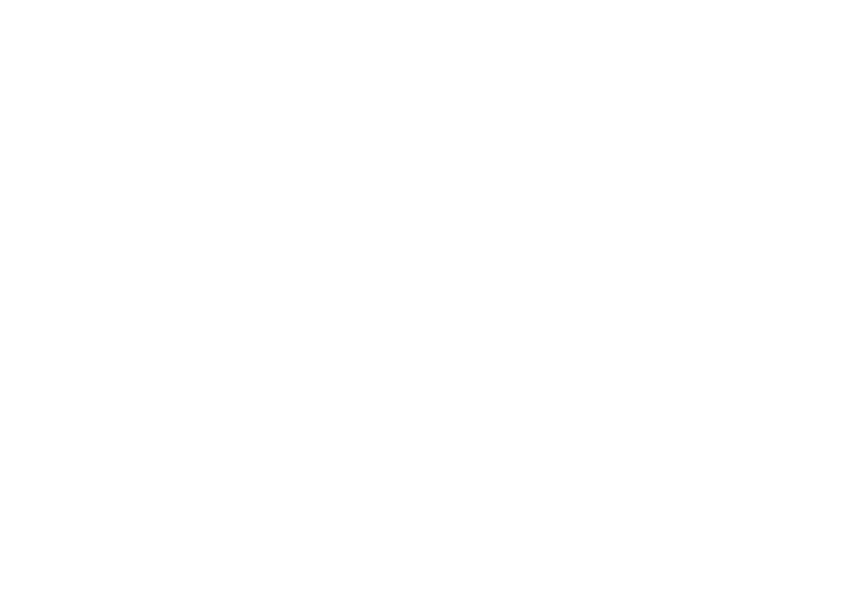
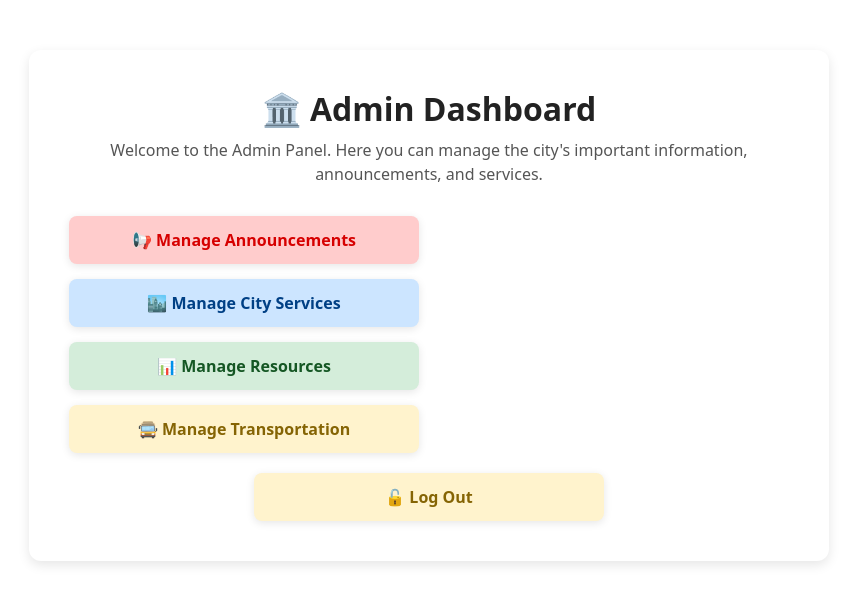
Before and after one commit to ananthakrishna7/smartCityManagement, a React (Vite) app in the folder frontend/: page /admin in a window 1280 px wide. Before the commit this address had no page. Shown: the top 604 px of the page, without its empty margins (211-1068 px from the left). Built offline with nearby package versions, Linux system fonts and the light colour scheme; the HTML template or start-up script is replaced by a standard one.

Commit message:
Created Admin Home page

```diff
--- a/frontend/src/App.jsx
+++ b/frontend/src/App.jsx
@@ -17,6 +17,8 @@ import CityServices from "./pages/CityServices";
 import ResourceManagement from "./pages/ResourceManagement";
 import Announcements from "./pages/Announcement";
 import AdminAnnouncement from "./pages/AdminAnnouncement"; // Import Admin Page
+import AdminHome from "./pages/AdminHome";
+import AdminTransportation from "./pages/AdminTransportation";
 import "bootstrap/dist/css/bootstrap.min.css";
 
 function Navbar() {
@@ -67,7 +69,7 @@ function App() {
 
   // Check if the current route is the login page or admin page
   const isLoginPage = location.pathname === "/login";
-  const isAdminPage = location.pathname === "/adminannouncement";
+  const isAdminPage = location.pathname === "/admin";
 
   // Check if the user is logged in (based on localStorage)
   const isLoggedIn = localStorage.getItem("token") !== null;
@@ -86,6 +88,11 @@ function App() {
           <Route path="/resource-management" element={<ResourceManagement />} />
           <Route path="/announcements" element={<Announcements />} />
           <Route path="/adminannouncement" element={<AdminAnnouncement />} />
+          <Route path="/admin" element={<AdminHome />} />
+          <Route
+            path="/admintransportation"
+            element={<AdminTransportation />}
+          />
           {/* Redirect to login by default */}
           <Route path="/" element={<Navigate to="/login" />} />
         </Routes>
--- /dev/null
+++ b/frontend/src/pages/AdminHome.css
@@ -0,0 +1,84 @@
+/* 🏛️ Admin Dashboard Container */
+.admin-home-container {
+  max-width: 800px;
+  margin: 50px auto;
+  text-align: center;
+  padding: 40px;
+  background: #ffffff;
+  border-radius: 12px;
+  box-shadow: 0px 4px 12px rgba(0, 0, 0, 0.1);
+}
+
+/* 🏛️ Title & Subtitle */
+.admin-home-title {
+  font-size: 2rem;
+  font-weight: bold;
+  margin-bottom: 10px;
+  color: #222;
+}
+
+.admin-home-subtitle {
+  font-size: 1rem;
+  color: #555;
+  margin-bottom: 30px;
+}
+
+/* 🎛️ Admin Buttons Container */
+.admin-actions {
+  display: flex;
+  flex-direction: column;
+  gap: 15px;
+  margin-top: 20px;
+}
+
+/* 📌 Admin Buttons */
+.admin-btn {
+  width: 100%;
+  max-width: 350px;
+  padding: 12px;
+  font-size: 1rem;
+  font-weight: bold;
+  border: none;
+  border-radius: 8px;
+  cursor: pointer;
+  transition: all 0.3s ease-in-out;
+  box-shadow: 0px 2px 8px rgba(0, 0, 0, 0.1);
+}
+
+/* 🎨 Different Button Colors */
+.admin-btn:hover {
+  transform: translateY(-3px);
+  box-shadow: 0px 4px 10px rgba(0, 0, 0, 0.15);
+}
+
+.admin-btn:nth-child(1) {
+  background-color: #ffcccc;
+  color: #d60000;
+}
+
+.admin-btn:nth-child(2) {
+  background-color: #cce5ff;
+  color: #004085;
+}
+
+.admin-btn:nth-child(3) {
+  background-color: #d4edda;
+  color: #155724;
+}
+
+.admin-btn:nth-child(4) {
+  background-color: #fff3cd;
+  color: #856404;
+}
+
+/* 🔒 Logout Button */
+.logout-btn {
+  background-color: #ff4d4d;
+  color: white;
+  margin-top: 20px;
+}
+
+.logout-btn:hover {
+  background-color: #d60000;
+  transform: scale(1.05);
+}
--- /dev/null
+++ b/frontend/src/pages/AdminHome.jsx
@@ -0,0 +1,60 @@
+import React from "react";
+import { useNavigate } from "react-router-dom";
+import "./AdminHome.css";
+
+const AdminHome = () => {
+  const navigate = useNavigate();
+
+  const handleLogout = () => {
+    // Clear local storage
+    localStorage.removeItem("token");
+    localStorage.removeItem("role");
+
+    // Redirect to login page
+    navigate("/login");
+  };
+
+  return (
+    <div className="admin-home-container">
+      <h1 className="admin-home-title">🏛️ Admin Dashboard</h1>
+      <p className="admin-home-subtitle">
+        Welcome to the Admin Panel. Here you can manage the city's important
+        information, announcements, and services.
+      </p>
+
+      <div className="admin-actions">
+        <button
+          className="admin-btn"
+          onClick={() => navigate("/adminannouncement")}
+        >
+          📢 Manage Announcements
+        </button>
+        <button
+          className="admin-btn"
+          onClick={() => navigate("/admincity-services")}
+        >
+          🏙️ Manage City Services
+        </button>
+        <button
+          className="admin-btn"
+          onClick={() => navigate("/adminresource-management")}
+        >
+          📊 Manage Resources
+        </button>
+        <button
+          className="admin-btn"
+          onClick={() => navigate("/admintransportation")}
+        >
+          🚍 Manage Transportation
+        </button>
+      </div>
+
+      {/* 🔒 Logout Button */}
+      <button className="admin-btn logout-btn" onClick={handleLogout}>
+        🔓 Log Out
+      </button>
+    </div>
+  );
+};
+
+export default AdminHome;
--- a/frontend/src/pages/login.jsx
+++ b/frontend/src/pages/login.jsx
@@ -1,7 +1,6 @@
 import React, { useState } from "react";
 import * as Components from "./components";
 import { useNavigate } from "react-router-dom";
-import { AuthProvider } from "../context/AuthContext";
 
 function Login() {
   const [signIn, toggle] = useState(true);
@@ -37,7 +36,7 @@ function Login() {
         setTimeout(() => {
           // Redirect based on user role
           if (data.user.role === "admin") {
-            navigate("/adminannouncement"); // Redirect to admin page
+            navigate("/admin"); // Redirect to admin page
           } else {
             navigate("/home"); // Redirect to home page
           }
```
